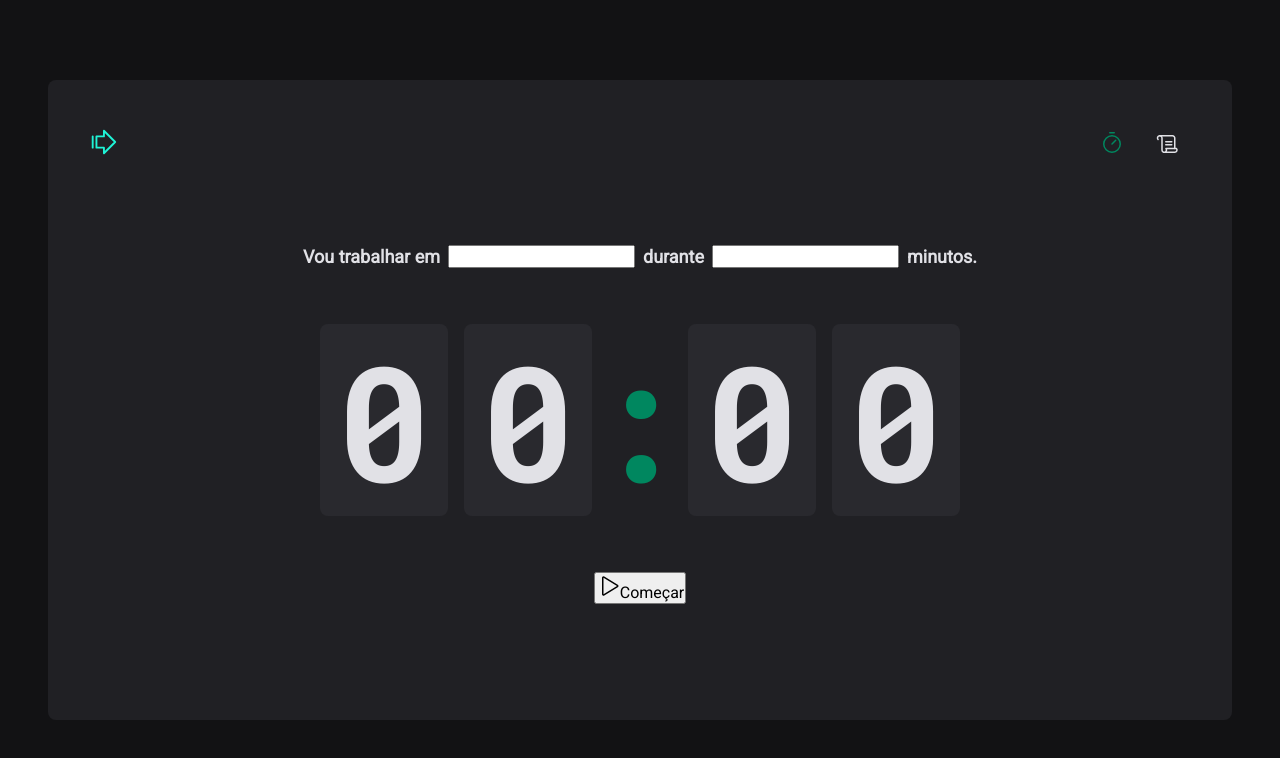
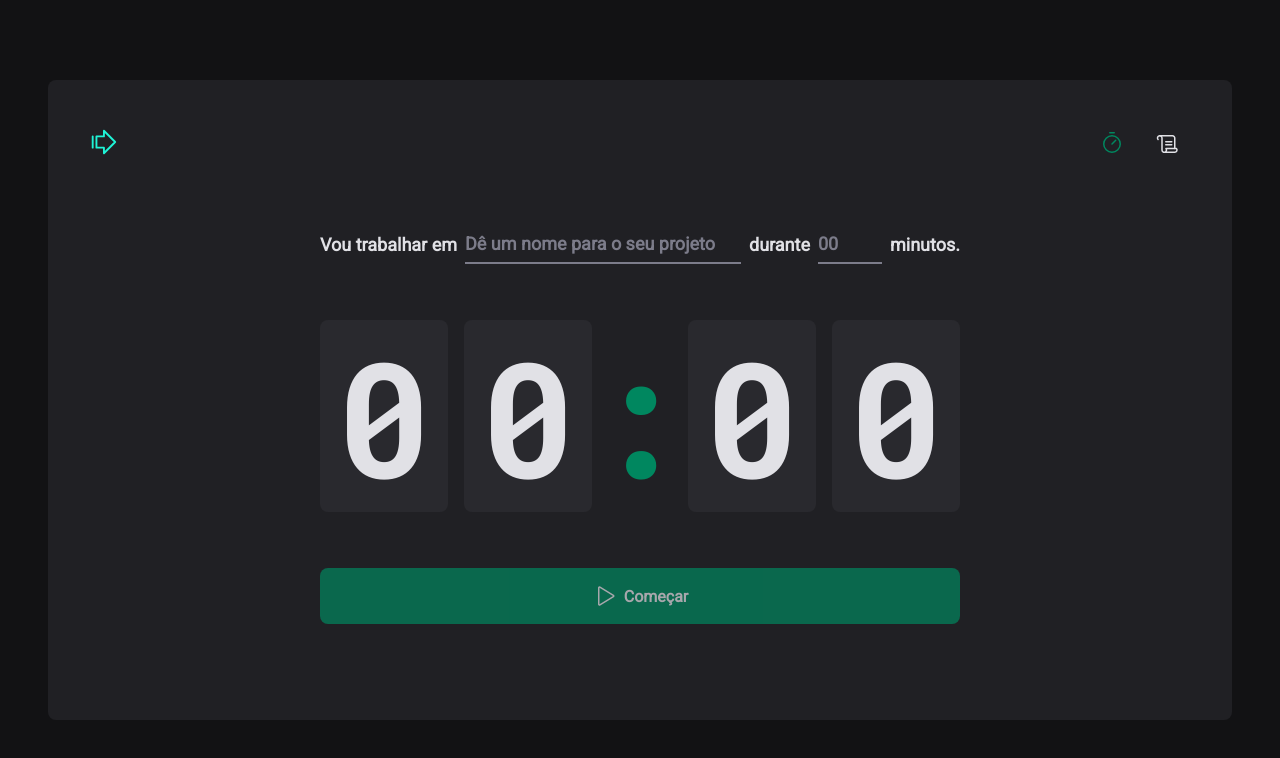
Before and after one commit to stanleywodson/react-origamid, a React (Vite) app: page / in a window 1280 px wide. Shown: the top 758 px of the page. Built offline with nearby package versions, Linux system fonts and the light colour scheme.

Commit message:
feature: home component and style finish

```diff
--- a/src/pages/Home/index.tsx
+++ b/src/pages/Home/index.tsx
@@ -3,7 +3,10 @@
   CountdownContainer,
   FormContainer,
   HomeContainer,
+  MinutesAmountInput,
   Separator,
+  StartCountDownButton,
+  TaskInput,
 } from './style'
 
 export const Home = () => {
@@ -12,10 +15,29 @@
       <form>
         <FormContainer>
           <label htmlFor="task">Vou trabalhar em</label>
-          <input id="text" />
+          <TaskInput
+            id="task"
+            list="task-suggestions"
+            placeholder="Dê um nome para o seu projeto"
+          />
+
+          <datalist id="task-suggestions">
+            <option value="project 1"></option>
+            <option value="project 2"></option>
+            <option value="project 3"></option>
+            <option value="project 4"></option>
+            <option value="stanley wodson"></option>
+          </datalist>
 
           <label htmlFor="minutesAmount">durante</label>
-          <input type="number" id="minutesAmount" />
+          <MinutesAmountInput
+            type="number"
+            id="minutesAmount"
+            placeholder="00"
+            step={5}
+            min={5}
+            max={60}
+          />
           <span>minutos.</span>
         </FormContainer>
 
@@ -27,10 +49,10 @@
           <span>0</span>
         </CountdownContainer>
 
-        <button type="submit">
+        <StartCountDownButton disabled type="submit">
           <Play size={24} />
           Começar
-        </button>
+        </StartCountDownButton>
       </form>
     </HomeContainer>
   )
--- a/src/pages/Home/style.tsx
+++ b/src/pages/Home/style.tsx
@@ -51,3 +51,59 @@
   display: flex;
   justify-content: center;
 `
+const BaseInput = styled.input`
+  background: transparent;
+  height: 2.5rem;
+  border: 0;
+  border-bottom: 2px solid ${(props) => props.theme['gray-500']};
+  font-weight: bold;
+  font-size: 1.125rem;
+  color: ${(props) => props.theme['gray-100']};
+
+  &:focus {
+    box-shadow: none;
+    border-color: ${(props) => props.theme['green-500']};
+  }
+
+  &::placeholder {
+    color: ${(props) => props.theme['gray-500']};
+  }
+`
+export const TaskInput = styled(BaseInput)`
+  flex: 1;
+
+  &:: -webkit-calendar-picker-indicator {
+    display: none !important;
+  }
+`
+export const MinutesAmountInput = styled(BaseInput)`
+  width: 4rem;
+`
+
+export const StartCountDownButton = styled.button`
+  width: 100%;
+  border: 0;
+  padding: 1rem;
+  border-radius: 8px;
+
+  display: flex;
+  align-items: center;
+  justify-content: center;
+
+  gap: 0.5rem;
+  font-weight: bold;
+
+  cursor: pointer;
+
+  background: ${(props) => props.theme['green-500']};
+  color: ${(props) => props.theme['gray-100']};
+
+  &:disabled {
+    opacity: 0.7;
+    cursor: not-allowed;
+  }
+
+  &:not(:disabled):hover {
+    background: ${(props) => props.theme['green-700']};
+  }
+`
```
